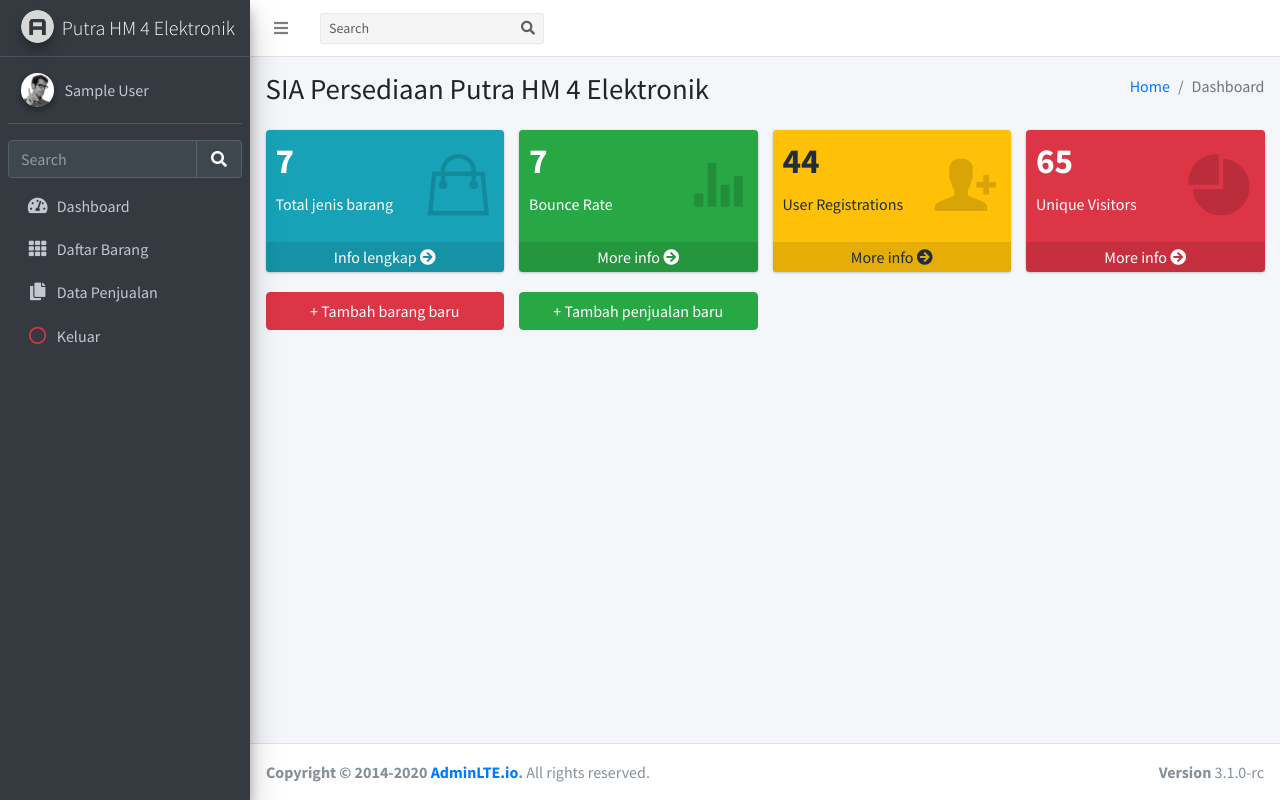
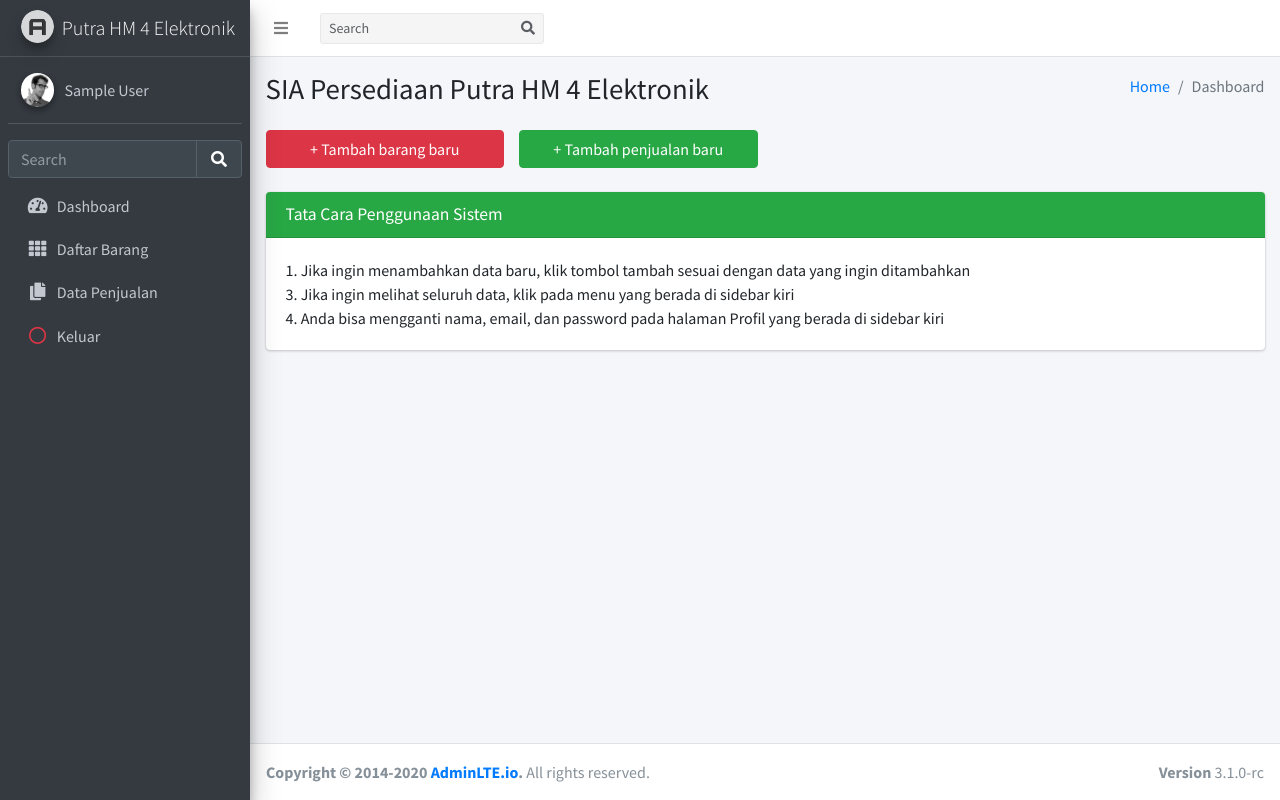
Before and after one commit to itsnahm/njajal, a PHP site: page /index.php in a window 1280 px wide. Run offline with PHP 8.4, Linux system fonts and the light colour scheme; the visitor is signed in with stand-in values (Sample User, id 1); data comes from the database, SQL or seed files in the repository; some libraries are stand-ins or nearby versions.

Commit message:
Add files via upload

```diff
--- a/index.php
+++ b/index.php
@@ -10,6 +10,7 @@ $ID=$_SESSION["IDAkun"];
 $nama=$_SESSION["nama"];
 $email=$_SESSION["email"];
 $status=$_SESSION["status"];
+
 
 ob_start();
 
@@ -308,78 +309,8 @@ $action = $_REQUEST['action'] ?? '';
     <div class="content">
       <div class="container-fluid">
 				<div class="row">
-					<div class="col-lg-3 col-6">
-						<!-- small box -->
-						<div class="small-box bg-info">
-							<div class="inner">
-								<h3>
-
-<?php
-$query = "SELECT COUNT(*) totalBarang FROM daftarbarang;";
-$result = mysqli_query ($connection, $query);
-$totalBarang = mysqli_fetch_assoc($result);
-echo $totalBarang['totalBarang'];
- ?>
-								</h3>
-
-								<p>Total jenis barang</p>
-							</div>
-							<div class="icon">
-								<i class="ion ion-bag"></i>
-							</div>
-							<a href="index.php?id=daftarBarang" class="small-box-footer">Info lengkap <i class="fas fa-arrow-circle-right"></i></a>
-						</div>
-					</div>
-					<!-- ./col -->
-					<div class="col-lg-3 col-6">
-						<!-- small box -->
-						<div class="small-box bg-success">
-							<div class="inner">
-								<h3><?php
-								$query = "SELECT COUNT(*) totalBarang FROM daftarbarang;";
-								$result = mysqli_query ($connection, $query);
-								$totalBarang = mysqli_fetch_assoc($result);
-								echo $totalBarang['totalBarang'];
-								 ?></h3>
-
-								<p>Bounce Rate</p>
-							</div>
-							<div class="icon">
-								<i class="ion ion-stats-bars"></i>
-							</div>
-							<a href="#" class="small-box-footer">More info <i class="fas fa-arrow-circle-right"></i></a>
-						</div>
-					</div>
-					<!-- ./col -->
-					<div class="col-lg-3 col-6">
-						<!-- small box -->
-						<div class="small-box bg-warning">
-							<div class="inner">
-								<h3>44</h3>
-
-								<p>User Registrations</p>
-							</div>
-							<div class="icon">
-								<i class="ion ion-person-add"></i>
-							</div>
-							<a href="#" class="small-box-footer">More info <i class="fas fa-arrow-circle-right"></i></a>
-						</div>
-					</div>
-					<!-- ./col -->
-					<div class="col-lg-3 col-6">
-						<!-- small box -->
-						<div class="small-box bg-danger">
-							<div class="inner">
-								<h3>65</h3>
-
-								<p>Unique Visitors</p>
-							</div>
-							<div class="icon">
-								<i class="ion ion-pie-graph"></i>
-							</div>
-							<a href="#" class="small-box-footer">More info <i class="fas fa-arrow-circle-right"></i></a>
-						</div>
-					</div>
+
+
 
 <div class="col-lg-3 col-6">
 					<a href="index.php?id=tambahBarang"><button type="button" class="btn btn-block btn-danger">+ Tambah barang baru</button></a>
@@ -393,6 +324,32 @@ echo $totalBarang['totalBarang'];
 					<a href="index.php?id=tambahJual"><button type="button" class="btn btn-block btn-success">+ Tambah penjualan baru</button></a>
 </div>
 					<!-- ./col -->
+
+
+
+				</div>
+			</br>
+				<div class="card card-success">
+					<div class="card-header">
+						<h3 class="card-title">Tata Cara Penggunaan Sistem</h3>
+
+						<div class="card-tools">
+
+						</div>
+					</div>
+					<div class="card-body">
+
+						1. Jika ingin menambahkan data baru, klik tombol tambah sesuai dengan data yang ingin ditambahkan </br>
+						<?php if ('Owner' == $status) {?>
+						2. Tombol untuk menambah data baru terletak di halaman Dashboard serta di halaman Daftar Barang, Pembelian, Penjualan, dan Akun</br>
+				 	<?php } ?>
+					<?php if ('Karyawan' == $status) {?>
+					2. Tombol untuk menambah data baru terletak di halaman Dashboard serta di halaman Daftar Barang dan halaman Penjualan </br>
+				<?php } ?>
+						3. Jika ingin melihat seluruh data, klik pada menu yang berada di sidebar kiri </br>
+						4. Anda bisa mengganti nama, email, dan password pada halaman Profil yang berada di sidebar kiri
+					</div>
+					<!-- /.card-body -->
 				</div>
 
         <!-- /.row -->
@@ -1633,5 +1590,190 @@ function penjualan() {
 }
 </script>
 
+<script>
+  $(function () {
+    /* ChartJS
+     * -------
+     * Here we will create a few charts using ChartJS
+     */
+
+    //--------------
+    //- AREA CHART -
+    //--------------
+
+    // Get context with jQuery - using jQuery's .get() method.
+    var areaChartCanvas = $('#areaChart').get(0).getContext('2d')
+
+    var areaChartData = {
+      labels  : ['January', 'February', 'March', 'April', 'May', 'June', 'July'],
+      datasets: [
+        {
+          label               : 'Digital Goods',
+          backgroundColor     : 'rgba(60,141,188,0.9)',
+          borderColor         : 'rgba(60,141,188,0.8)',
+          pointRadius          : false,
+          pointColor          : '#3b8bba',
+          pointStrokeColor    : 'rgba(60,141,188,1)',
+          pointHighlightFill  : '#fff',
+          pointHighlightStroke: 'rgba(60,141,188,1)',
+          data                : [28, 48, 40, 19, 86, 27, 90]
+        },
+        {
+          label               : 'Electronics',
+          backgroundColor     : 'rgba(210, 214, 222, 1)',
+          borderColor         : 'rgba(210, 214, 222, 1)',
+          pointRadius         : false,
+          pointColor          : 'rgba(210, 214, 222, 1)',
+          pointStrokeColor    : '#c1c7d1',
+          pointHighlightFill  : '#fff',
+          pointHighlightStroke: 'rgba(220,220,220,1)',
+          data                : [65, 59, 80, 81, 56, 55, 40]
+        },
+      ]
+    }
+
+    var areaChartOptions = {
+      maintainAspectRatio : false,
+      responsive : true,
+      legend: {
+        display: false
+      },
+      scales: {
+        xAxes: [{
+          gridLines : {
+            display : false,
+          }
+        }],
+        yAxes: [{
+          gridLines : {
+            display : false,
+          }
+        }]
+      }
+    }
+
+    // This will get the first returned node in the jQuery collection.
+    var areaChart       = new Chart(areaChartCanvas, {
+      type: 'line',
+      data: areaChartData,
+      options: areaChartOptions
+    })
+
+    //-------------
+    //- LINE CHART -
+    //--------------
+    var lineChartCanvas = $('#lineChart').get(0).getContext('2d')
+    var lineChartOptions = $.extend(true, {}, areaChartOptions)
+    var lineChartData = $.extend(true, {}, areaChartData)
+    lineChartData.datasets[0].fill = false;
+    lineChartData.datasets[1].fill = false;
+    lineChartOptions.datasetFill = false
+
+    var lineChart = new Chart(lineChartCanvas, {
+      type: 'line',
+      data: lineChartData,
+      options: lineChartOptions
+    })
+
+    //-------------
+    //- DONUT CHART -
+    //-------------
+    // Get context with jQuery - using jQuery's .get() method.
+    var donutChartCanvas = $('#donutChart').get(0).getContext('2d')
+    var donutData        = {
+      labels: [
+          'Chrome',
+          'IE',
+          'FireFox',
+          'Safari',
+          'Opera',
+          'Navigator',
+      ],
+      datasets: [
+        {
+          data: [700,500,400,600,300,100],
+          backgroundColor : ['#f56954', '#00a65a', '#f39c12', '#00c0ef', '#3c8dbc', '#d2d6de'],
+        }
+      ]
+    }
+    var donutOptions     = {
+      maintainAspectRatio : false,
+      responsive : true,
+    }
+    //Create pie or douhnut chart
+    // You can switch between pie and douhnut using the method below.
+    var donutChart = new Chart(donutChartCanvas, {
+      type: 'doughnut',
+      data: donutData,
+      options: donutOptions
+    })
+
+    //-------------
+    //- PIE CHART -
+    //-------------
+    // Get context with jQuery - using jQuery's .get() method.
+    var pieChartCanvas = $('#pieChart').get(0).getContext('2d')
+    var pieData        = donutData;
+    var pieOptions     = {
+      maintainAspectRatio : false,
+      responsive : true,
+    }
+    //Create pie or douhnut chart
+    // You can switch between pie and douhnut using the method below.
+    var pieChart = new Chart(pieChartCanvas, {
+      type: 'pie',
+      data: pieData,
+      options: pieOptions
+    })
+
+    //-------------
+    //- BAR CHART -
+    //-------------
+    var barChartCanvas = $('#barChart').get(0).getContext('2d')
+    var barChartData = $.extend(true, {}, areaChartData)
+    var temp0 = areaChartData.datasets[0]
+    var temp1 = areaChartData.datasets[1]
+    barChartData.datasets[0] = temp1
+    barChartData.datasets[1] = temp0
+
+    var barChartOptions = {
+      responsive              : true,
+      maintainAspectRatio     : false,
+      datasetFill             : false
+    }
+
+    var barChart = new Chart(barChartCanvas, {
+      type: 'bar',
+      data: barChartData,
+      options: barChartOptions
+    })
+
+    //---------------------
+    //- STACKED BAR CHART -
+    //---------------------
+    var stackedBarChartCanvas = $('#stackedBarChart').get(0).getContext('2d')
+    var stackedBarChartData = $.extend(true, {}, barChartData)
+
+    var stackedBarChartOptions = {
+      responsive              : true,
+      maintainAspectRatio     : false,
+      scales: {
+        xAxes: [{
+          stacked: true,
+        }],
+        yAxes: [{
+          stacked: true
+        }]
+      }
+    }
+
+    var stackedBarChart = new Chart(stackedBarChartCanvas, {
+      type: 'bar',
+      data: stackedBarChartData,
+      options: stackedBarChartOptions
+    })
+  })
+</script>
+
 </body>
 </html>
```
